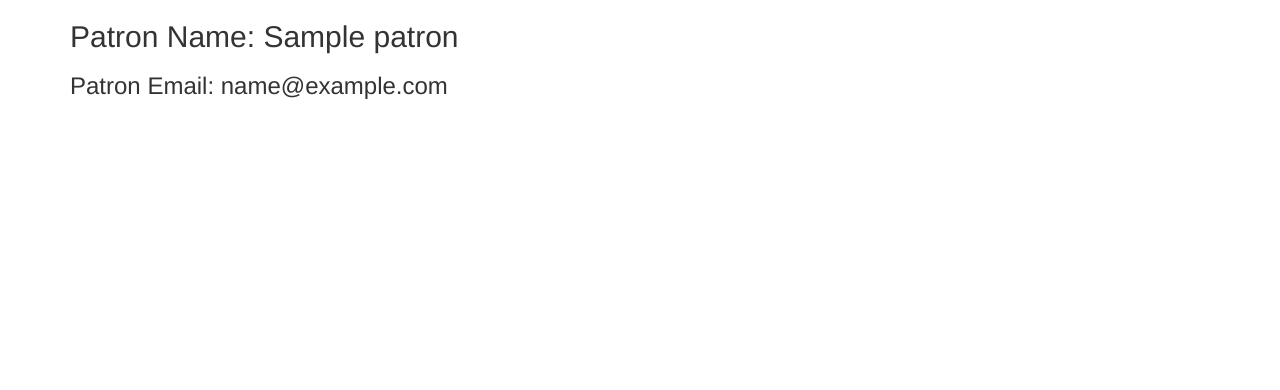
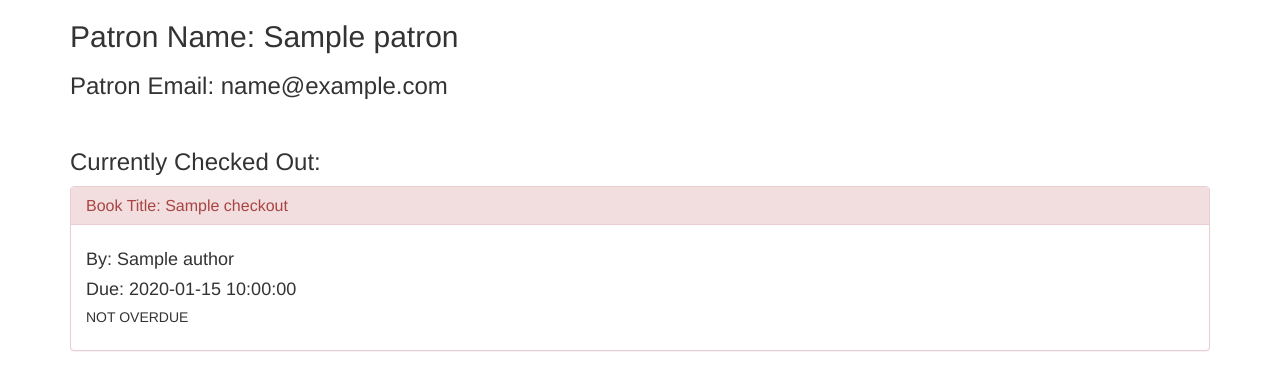
Before and after one commit to joekarasek/epicodus-PHP-library, a PHP site: template views/librarian-patron.html.twig in a window 1280 px wide. Shown: the top 390 px of the page. Run offline with PHP 8.4, Linux system fonts and the light colour scheme; the template is opened without the code that fills it: most values are stand-ins (such as "Sample title", 1, 10 or a date in 2020); some libraries are stand-ins or nearby versions.

Commit message:
add overdue and book views to library patron

```diff
--- a/views/librarian-patron.html.twig
+++ b/views/librarian-patron.html.twig
@@ -10,6 +10,31 @@
       <h3>Patron Email: {{ patron.getEmail }}</h3>
       {% include '/includes/message.html.twig'%}
       {% include '/includes/edit-patron-form.html.twig' %}
+      <br>
+      {% for checkout in checkouts %}
+      <h3>Currently Checked Out:</h3>
+        <div class="panel panel-danger">
+            <div class="panel-heading">
+                <h3 class="panel-title">Book Title: {{ checkout.book_title }}</h3>
+            </div>
+
+            <div class="panel-body">
+                <h4>By: {% for author in checkout.author %}
+                          {{ author.getName }}
+                        {% endfor %}
+                </h4>
+            <!-- not working -->
+            {% set copy_id = checkout.copy_id %}
+                <h4>Due: {{ checkout.due_date}}</h4>
+                {% if book.overdue(copy_id) %}
+                    <h5>OVERDUE</h5>
+                {% else %}
+                <!--  -->
+                    <h5>NOT OVERDUE</h5>
+                {% endif %}
+            </div>
+        </div>
+      {% endfor %}
     </div>
   </body>
 </html>
```
Also changed, not shown: app/app.php (+5 -2 lines), src/Book.php (+1 -6 lines).
